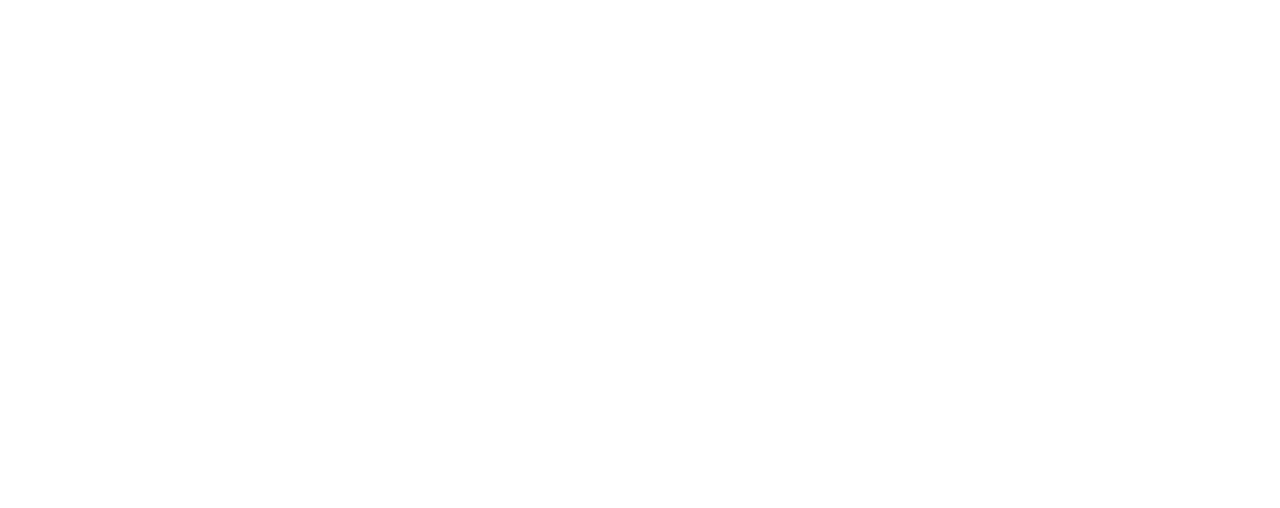
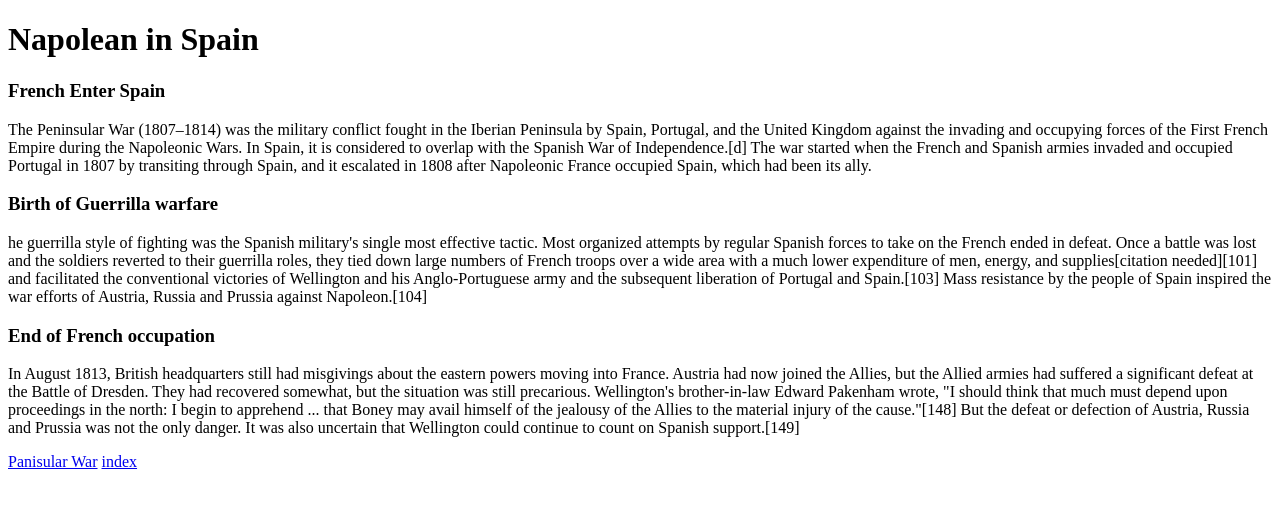
Before and after one commit to Buchholz8/W2E, a plain HTML site: page pages/blog.html in a window 1280 px wide. Drawn offline with Linux system fonts and the light colour scheme.

Commit message:
added tags

```diff
--- a/pages/blog.html
+++ b/pages/blog.html
@@ -0,0 +1,45 @@
+<!DOCTYPE html>
+<html lang="en">
+
+<head>
+    <meta charset="UTF-8">
+    <meta http-equiv="X-UA-Compatible" content="IE=edge">
+    <meta name="viewport" content="width=device-width, initial-scale=1.0">
+    <title>Blog</title>
+</head>
+
+<body>
+    <header>
+        <H1> Napolean in Spain</H1>
+    </header>
+    <main>
+        <h3> French Enter Spain</h3>
+        <p>The Peninsular War (1807–1814) was the military conflict fought in the Iberian Peninsula by Spain, Portugal,
+            and the United Kingdom against the invading and occupying forces of the First French Empire during the
+            Napoleonic Wars. In Spain, it is considered to overlap with the Spanish War of Independence.[d] The war
+            started when the French and Spanish armies invaded and occupied Portugal in 1807 by transiting through
+            Spain, and it escalated in 1808 after Napoleonic France occupied Spain, which had been its ally.</p>
+        <h3>Birth of Guerrilla warfare</h3>
+        <p>he guerrilla style of fighting was the Spanish military's single most effective tactic. Most organized
+            attempts by regular Spanish forces to take on the French ended in defeat. Once a battle was lost and the
+            soldiers reverted to their guerrilla roles, they tied down large numbers of French troops over a wide area
+            with a much lower expenditure of men, energy, and supplies[citation needed][101] and facilitated the
+            conventional victories of Wellington and his Anglo-Portuguese army and the subsequent liberation of Portugal
+            and Spain.[103] Mass resistance by the people of Spain inspired the war efforts of Austria, Russia and
+            Prussia against Napoleon.[104]</p>
+        <h3>End of French occupation</h3>
+        <p>In August 1813, British headquarters still had misgivings about the eastern powers moving into France.
+            Austria had now joined the Allies, but the Allied armies had suffered a significant defeat at the Battle of
+            Dresden. They had recovered somewhat, but the situation was still precarious. Wellington's brother-in-law
+            Edward Pakenham wrote, "I should think that much must depend upon proceedings in the north: I begin to
+            apprehend ... that Boney may avail himself of the jealousy of the Allies to the material injury of the
+            cause."[148] But the defeat or defection of Austria, Russia and Prussia was not the only danger. It was also
+            uncertain that Wellington could continue to count on Spanish support.[149]</p>
+    </main>
+    <footer>
+        <a href="https://en.wikipedia.org/wiki/Peninsular_War" target="_blank">Panisular War</a>
+        <a href="/index.html">index</a>
+    </footer>
+</body>
+
+</html>
```
Also changed, not shown: index.html (+11 -1 lines).
